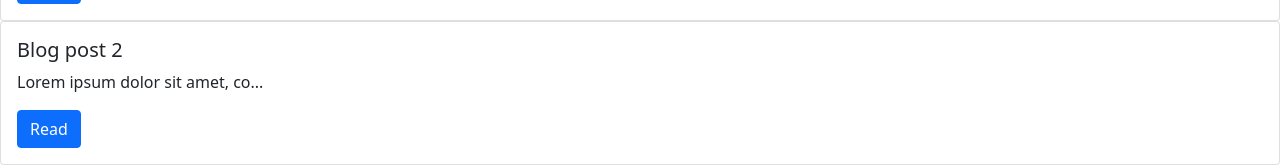
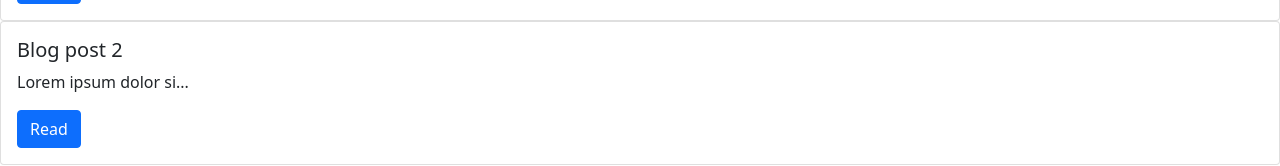
Before and after one commit to NikitaF99/javabrains_angular, an Angular app: page / in a window 1280 px wide. Shown: the part 123-289 px from the top of the page. Built offline with nearby package versions, Linux system fonts and the light colour scheme.

Commit message:
Calling pipe inside Angular components

```diff
--- a/src/app/app.module.ts
+++ b/src/app/app.module.ts
@@ -16,7 +16,7 @@ import { TruncatePipe } from './truncate.pipe';
   imports: [
     BrowserModule
   ],
-  providers: [],
+  providers: [TruncatePipe],
   bootstrap: [AppComponent]
 })
 export class AppModule { }
--- a/src/app/blog-post-tile/blog-post-tile.component.html
+++ b/src/app/blog-post-tile/blog-post-tile.component.html
@@ -3,7 +3,10 @@
         <h5 class="card-title">{{post.title}}</h5>
         <!-- pipe is a feature which allows to pass values in your doub le curlies to a funcionction called trunkate -->
            <!-- post.summary is passed to a function called truncate and returs the funtion retur  -->
-        <p class="card-text">{{post.summary | truncate: [30]}}</p>
+
+
+           <!-- <p class="card-text">{{post.summary | truncate: [30]}}</p> -->
+           <p class="card-text">{{post.summary }}</p>
             <a htef="#" class="btn btn-primary">Read</a>
 
     </div>
--- a/src/app/blog-post-tile/blog-post-tile.component.ts
+++ b/src/app/blog-post-tile/blog-post-tile.component.ts
@@ -1,6 +1,7 @@
 import { Component, Input, OnInit } from '@angular/core';
 
 import { BlogPost } from '../blog-post';
+import { TruncatePipe } from '../truncate.pipe';
 
 @Component({
   selector: 'app-blog-post-tile', //the html tag name
@@ -9,19 +10,20 @@ import { BlogPost } from '../blog-post';
 })
 export class BlogPostTileComponent implements OnInit {
 
-//  @Input() title: string | undefined; //component input
-//  @Input() summary: string | undefined;
+
   //  @Input() title: string | undefined; //component input
   //  @Input() summary: string | undefined;
 
   @Input()
   post!: BlogPost;
-  constructor() { }
+
+  //constructors are used for dependency injection
+  constructor(private trucatePipe:TruncatePipe) { }
 
   ngOnInit(): void {
-    // this.title="Blog title";
-    // this.summary="Blog post summary"
-    //Gonna pass through another componenet
+    //calling the trucate pipe here. Much similar to how services work
+    //1.TruncatePipe annd to app.module imports and providers section
+    this.post.summary=this.trucatePipe.transform(this.post.summary,30);
   }
 
 }
--- a/src/app/truncate.pipe.ts
+++ b/src/app/truncate.pipe.ts
@@ -5,7 +5,7 @@ import { Pipe, PipeTransform } from '@angular/core';
 })
 export class TruncatePipe implements PipeTransform {
 
-  transform(value:any, args?: any): unknown {
+  transform(value:any, args?: any): string {
     //since we are passing argument as 30, it shows 30 chracters
     const limit = args.length > 0 ? parseInt(args[0],10):20; //by default it truncates to 20 characters
     const trail = args.length >1 ? args[1]: '...';
```
